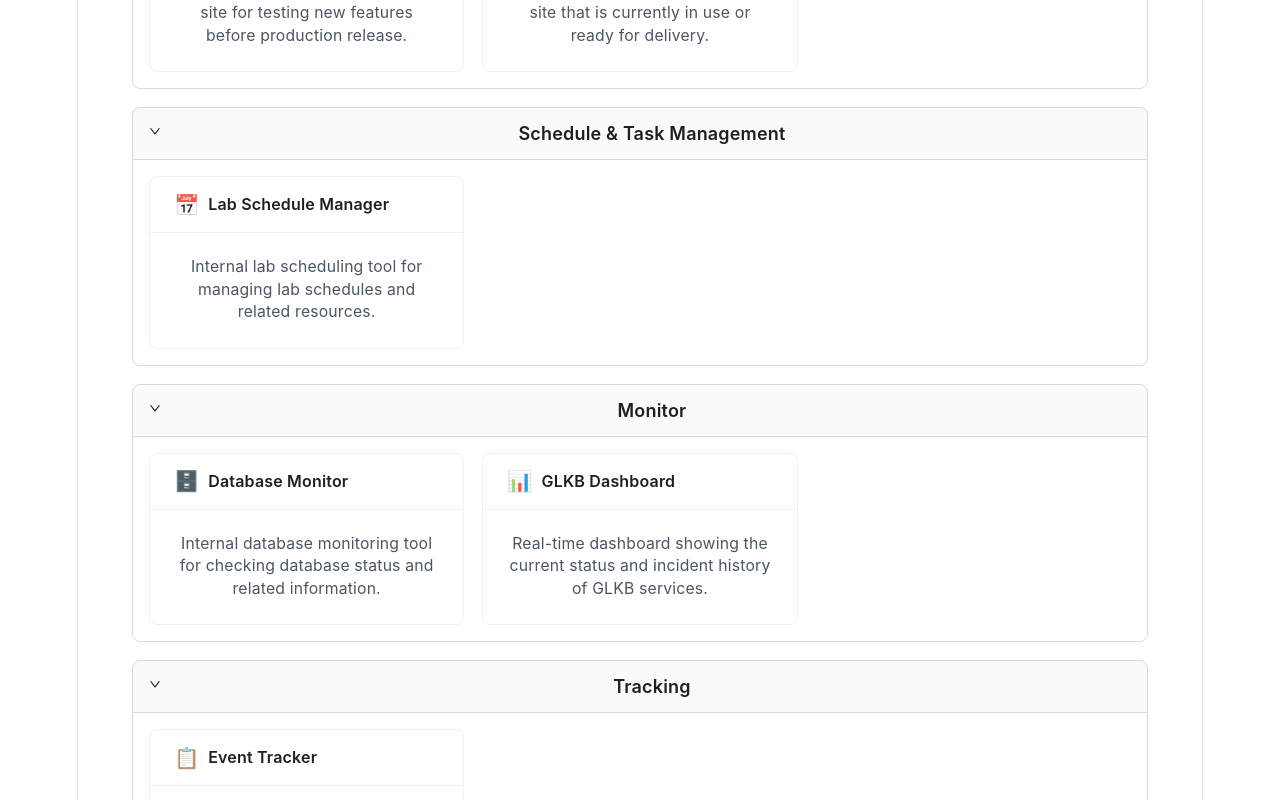
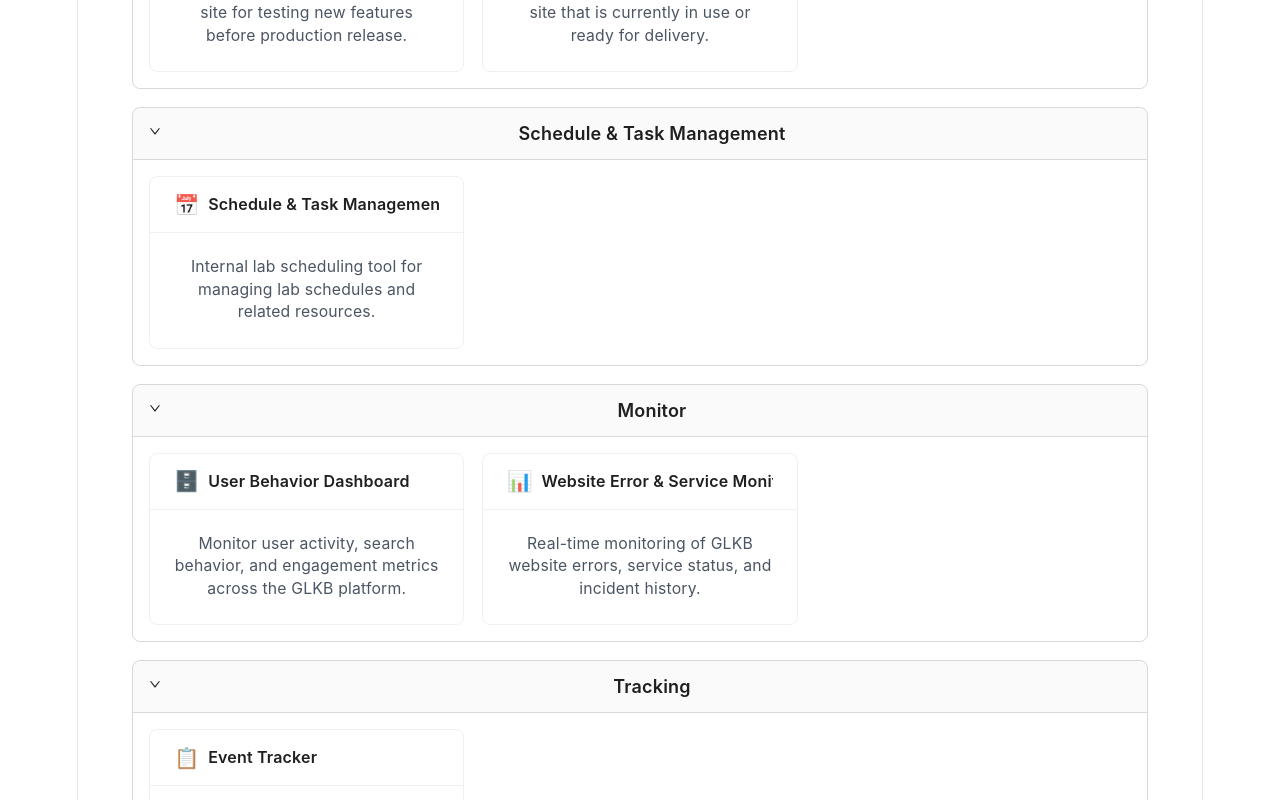
Before and after one commit to antiskillbranch117/toolPage, a React (Vite) app: page / in a window 1280 px wide. Shown: the part 580-1380 px from the top of the page. Built offline with nearby package versions, Linux system fonts and the light colour scheme.

Commit message:
change the context

```diff
--- a/src/components/MainPage.jsx
+++ b/src/components/MainPage.jsx
@@ -44,7 +44,7 @@ export default function MainPage() {
     },
     {
       emoji: "📅",
-      name: "Lab Schedule Manager",
+      name: "Schedule & Task Management",
       description:
         "Internal lab scheduling tool for managing lab schedules and related resources.",
       link: "https://scheduler.404nfound.com",
@@ -54,18 +54,18 @@ export default function MainPage() {
     },
     {
       emoji: "🗄️",
-      name: "Database Monitor",
+      name: "User Behavior Dashboard",
       description:
-        "Internal database monitoring tool for checking database status and related information.",
+        "Monitor user activity, search behavior, and engagement metrics across the GLKB platform.",
       link: "http://ec2-54-82-104-165.compute-1.amazonaws.com:8101/",
       category: "Monitor",
       encryptedCredentials: "pBe6rJiCaUcDAQmbFvIgoZpcdATdFIUeX/GZkOW38pMIEZBWz9gqO94YEz1PkMdT8W9qkGKtTfEzZfCMi3egeiZXwgzlsz6y6efQykoRpunTuh1UPE/e25Su",
     },
     {
       emoji: "📊",
-      name: "GLKB Dashboard",
+      name: "Website Error & Service Monitoring",
       description:
-        "Real-time dashboard showing the current status and incident history of GLKB services.",
+        "Real-time monitoring of GLKB website errors, service status, and incident history.",
       link: "https://glkb-dashboard.vercel.app/",
       category: "Monitor",
       encryptedCredentials: "",
```
